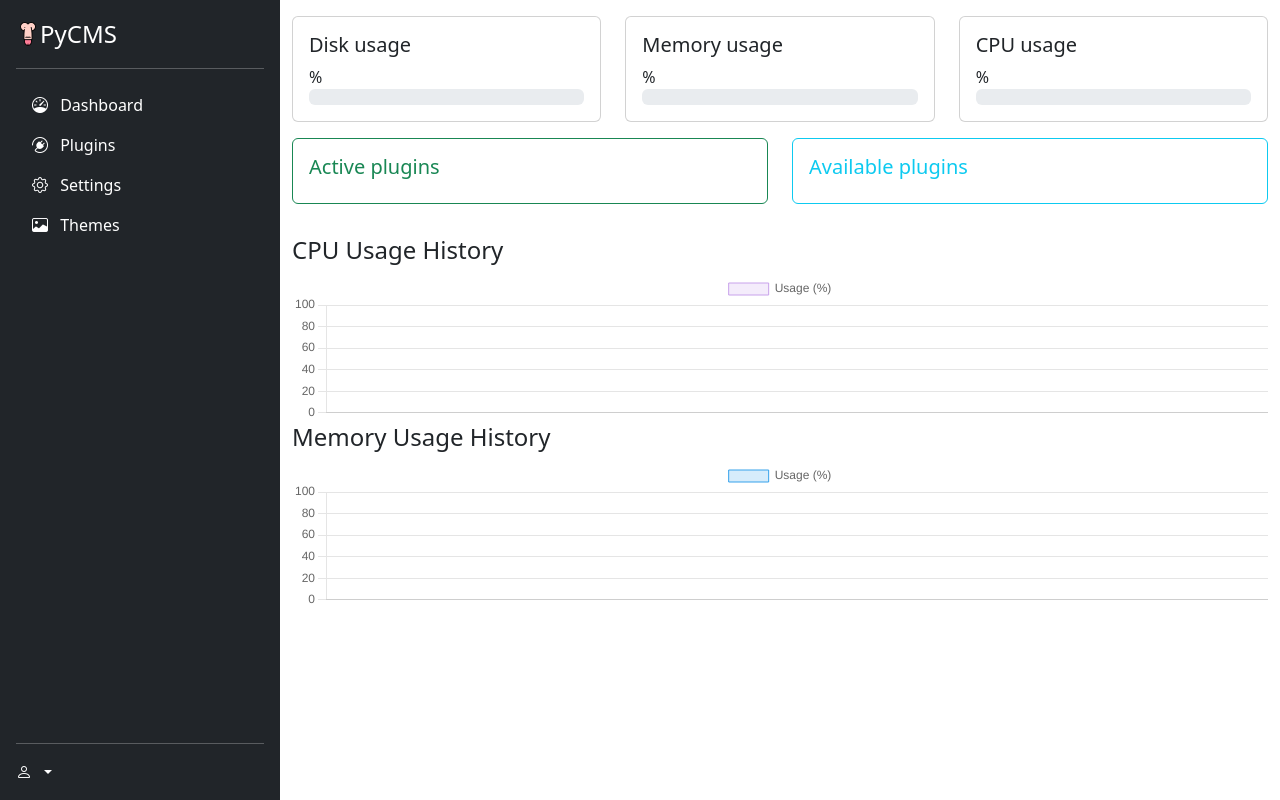
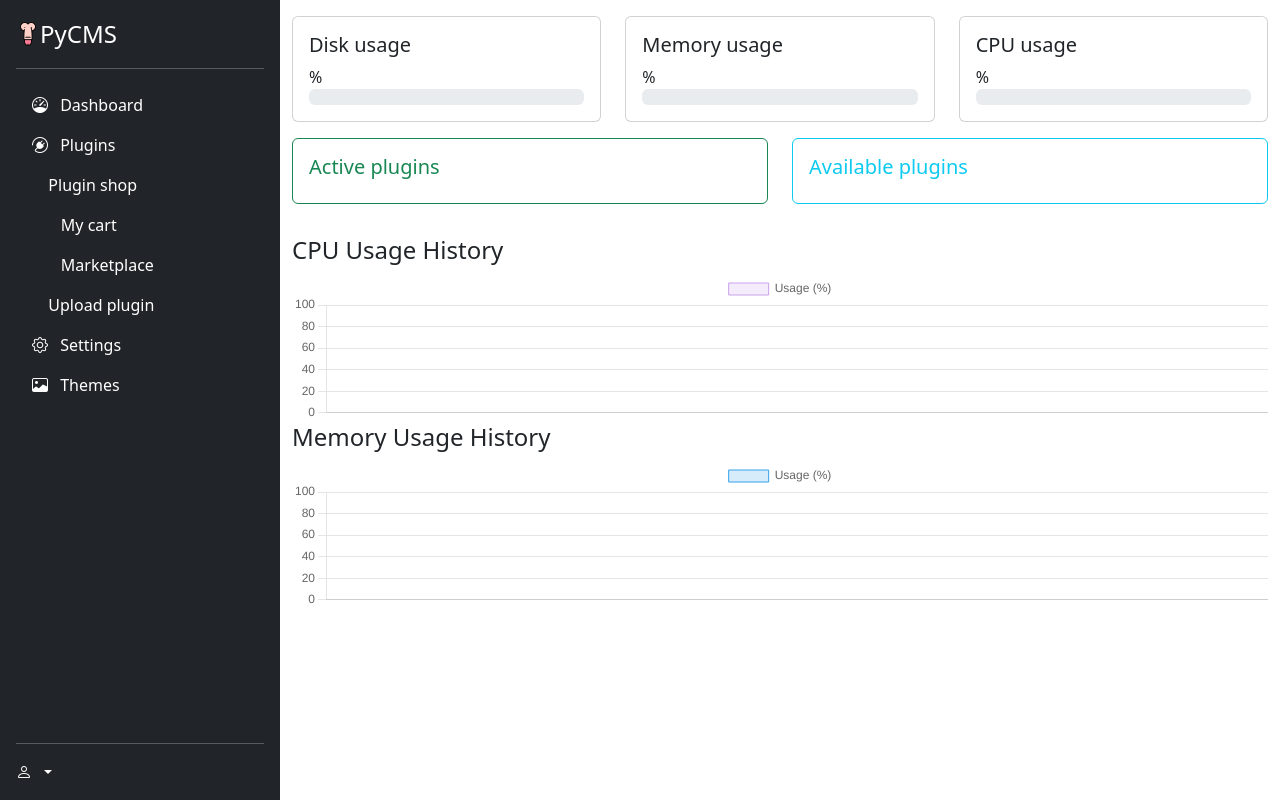
Before and after one commit to ZaWaTeam/web-cms-project, a Flask app: template admin/template/panel/dashboard.html in a window 1280 px wide. Run offline with Flask 2, Linux system fonts and the light colour scheme; the template is opened without the code that fills it, so the values that code supplies are empty; parts of the project's set-up code (start-up, migrations or seed data) failed here and were passed over; some libraries are stand-ins or nearby versions.

Commit message:
рекурсию не получилось сделать, chatgpt сделало какую-то костыльную штуку, вроде работает, правда подправить бы пробелы

```diff
--- a/admin/template/parts/sidebar.html
+++ b/admin/template/parts/sidebar.html
@@ -11,9 +11,42 @@
                 <i :class="element.icon" class="me-2"></i>
                 [[ element.text ]]
             </a>
+            <ul v-if="element.folder" class="nav flex-column ml-3">
+                <template v-for="submodule in element.submodules">
+                    <li>
+                        <a :href="submodule.url" class="nav-link"
+                           :class="isActiveSidebar(submodule.url) ? `active` : `text-white`">
+                            <i :class="submodule.icon" class="me-2">&nbsp</i>
+                            [[ submodule.text ]]
+                        </a>
+                        <ul v-if="submodule.folder" class="nav flex-column ml-3">
+                            <template v-for="submodule2 in submodule.submodules">
+                                <li>
+                                    <a :href="submodule2.url" class="nav-link"
+                                       :class="isActiveSidebar(submodule2.url) ? `active` : `text-white`">
+                                        <i :class="submodule2.icon" class="me-2">&nbsp&nbsp&nbsp&nbsp</i>
+                                        [[ submodule2.text ]]
+                                    </a>
+                                    <ul v-if="submodule2.folder" class="nav flex-column ml-3">
+                                        <template v-for="submodule3 in submodule2.submodules">
+                                            <li>
+                                                <a :href="submodule3.url" class="nav-link"
+                                                   :class="isActiveSidebar(submodule3.url) ? `active` : `text-white`">
+                                                    <i :class="submodule3.icon" class="me-2"></i>
+                                                    [[ submodule3.text ]]
+                                                </a>
+                                            </li>
+                                        </template>
+                                    </ul>
+                                </li>
+                            </template>
+                        </ul>
+                    </li>
+                </template>
+            </ul>
         </li>
+    </ul>
 
-    </ul>
     <hr>
     <div class="dropdown">
         <a href="#" class="d-flex align-items-center text-white text-decoration-none dropdown-toggle"
--- a/admin/template/tpl/index.html
+++ b/admin/template/tpl/index.html
@@ -7,8 +7,10 @@
     <meta name="viewport" content="width=device-width, initial-scale=1.0">
     <title>{{ title }}</title>
 </head>
-<link href="https://cdn.jsdelivr.net/npm/bootstrap@5.3.0-alpha1/dist/css/bootstrap.min.css" rel="stylesheet" integrity="sha384-GLhlTQ8iRABdZLl6O3oVMWSktQOp6b7In1Zl3/Jr59b6EGGoI1aFkw7cmDA6j6gD" crossorigin="anonymous">
-<link rel="stylesheet" href="https://cdn.jsdelivr.net/npm/bootstrap-icons@1.10.2/font/bootstrap-icons.css" integrity="sha384-b6lVK+yci+bfDmaY1u0zE8YYJt0TZxLEAFyYSLHId4xoVvsrQu3INevFKo+Xir8e" crossorigin="anonymous">
+<link href="https://cdn.jsdelivr.net/npm/bootstrap@5.3.0-alpha1/dist/css/bootstrap.min.css" rel="stylesheet"
+      integrity="sha384-GLhlTQ8iRABdZLl6O3oVMWSktQOp6b7In1Zl3/Jr59b6EGGoI1aFkw7cmDA6j6gD" crossorigin="anonymous">
+<link rel="stylesheet" href="https://cdn.jsdelivr.net/npm/bootstrap-icons@1.10.2/font/bootstrap-icons.css"
+      integrity="sha384-b6lVK+yci+bfDmaY1u0zE8YYJt0TZxLEAFyYSLHId4xoVvsrQu3INevFKo+Xir8e" crossorigin="anonymous">
 <link rel="stylesheet" href="admin_stat/css/main.css">
 {% block styles %}{% endblock styles %}
 
@@ -19,16 +21,26 @@
             "vue": "https://unpkg.com/vue@3/dist/vue.esm-browser.js"
           }
         }
+
+
+
+
+
+
 </script>
 <main id="app" class="d-flex flex-nowrap">
     {% include "parts/sidebar.html" %}
     {% block content %}{% endblock content %}
 </main>
 </body>
-<script src="https://cdnjs.cloudflare.com/ajax/libs/axios/1.3.4/axios.min.js" integrity="sha512-LUKzDoJKOLqnxGWWIBM4lzRBlxcva2ZTztO8bTcWPmDSpkErWx0bSP4pdsjNH8kiHAUPaT06UXcb+vOEZH+HpQ==" crossorigin="anonymous" referrerpolicy="no-referrer"></script>
-<script src="https://cdn.jsdelivr.net/npm/bootstrap@5.3.0-alpha1/dist/js/bootstrap.bundle.min.js" integrity="sha384-w76AqPfDkMBDXo30jS1Sgez6pr3x5MlQ1ZAGC+nuZB+EYdgRZgiwxhTBTkF7CXvN" crossorigin="anonymous"></script>
+<script src="https://cdnjs.cloudflare.com/ajax/libs/axios/1.3.4/axios.min.js"
+        integrity="sha512-LUKzDoJKOLqnxGWWIBM4lzRBlxcva2ZTztO8bTcWPmDSpkErWx0bSP4pdsjNH8kiHAUPaT06UXcb+vOEZH+HpQ=="
+        crossorigin="anonymous" referrerpolicy="no-referrer"></script>
+<script src="https://cdn.jsdelivr.net/npm/bootstrap@5.3.0-alpha1/dist/js/bootstrap.bundle.min.js"
+        integrity="sha384-w76AqPfDkMBDXo30jS1Sgez6pr3x5MlQ1ZAGC+nuZB+EYdgRZgiwxhTBTkF7CXvN"
+        crossorigin="anonymous"></script>
 <script type="module">
-    import { createApp } from 'vue';
+    import {createApp} from 'vue';
 
     createApp({
         data() {
@@ -38,21 +50,64 @@
                         text: "Dashboard",
                         url: "/cpanel/",
                         icon: "bi bi-speedometer",
+                        folder: false,
+                        expanded: false
                     },
                     {
                         text: "Plugins",
                         url: "/cpanel/plugins/",
-                icon: "bi bi-plugin"
+                        icon: "bi bi-plugin",
+                        folder: true,
+                        expanded: false,
+                        submodules: [
+                            {
+                                text: "Plugin shop",
+                                url: "/cpanel/plugins/shop",
+                                icon: "bi bi-plugin-shop",
+                                folder: true,
+                                expanded: false,
+                                submodules: [
+                                    {
+                                        text: "My cart",
+                                        url: "/cpanel/plugins/cart",
+                                        icon: "bi bi-plugin-cart",
+                                        folder: false,
+                                        expanded: false,
+                                        submodules: []
+                                    },
+                                    {
+                                        text: "Marketplace",
+                                        url: "/cpanel/plugins/marketplace",
+                                        icon: "bi bi-plugin-marketplace",
+                                        folder: false,
+                                        expanded: false,
+                                        submodules: []
+                                    },
+                                ]
+                            },
+                            {
+                                text: "Upload plugin",
+                                url: "/cpanel/plugins/upload",
+                                icon: "bi bi-plugin-upload",
+                                folder: false,
+                                expanded: false,
+                                submodules: []
+                            },
+                        ]
                     },
                     {
                         text: "Settings",
                         url: "/cpanel/settings/",
-                icon: "bi bi-gear"
+                        icon: "bi bi-gear",
+                        folder: false,
+                        expanded: false
                     },
                     {
                         text: "Themes",
                         url: "/cpanel/themes/",
-                icon: "bi bi-image"
+                        icon: "bi bi-image",
+                        folder: true,
+                        expanded: false
                     },
                 ],
                 {% block datas %}
@@ -74,7 +129,7 @@
             {% block computeds %}
             {% endblock computeds %}
         },
-      delimiters: ['[[',']]']
+        delimiters: ['[[', ']]']
     }).mount('#app')
 </script>
 {% block scripts %}{% endblock scripts %}
```
Lines whose indentation alone changed are shown as unchanged.
